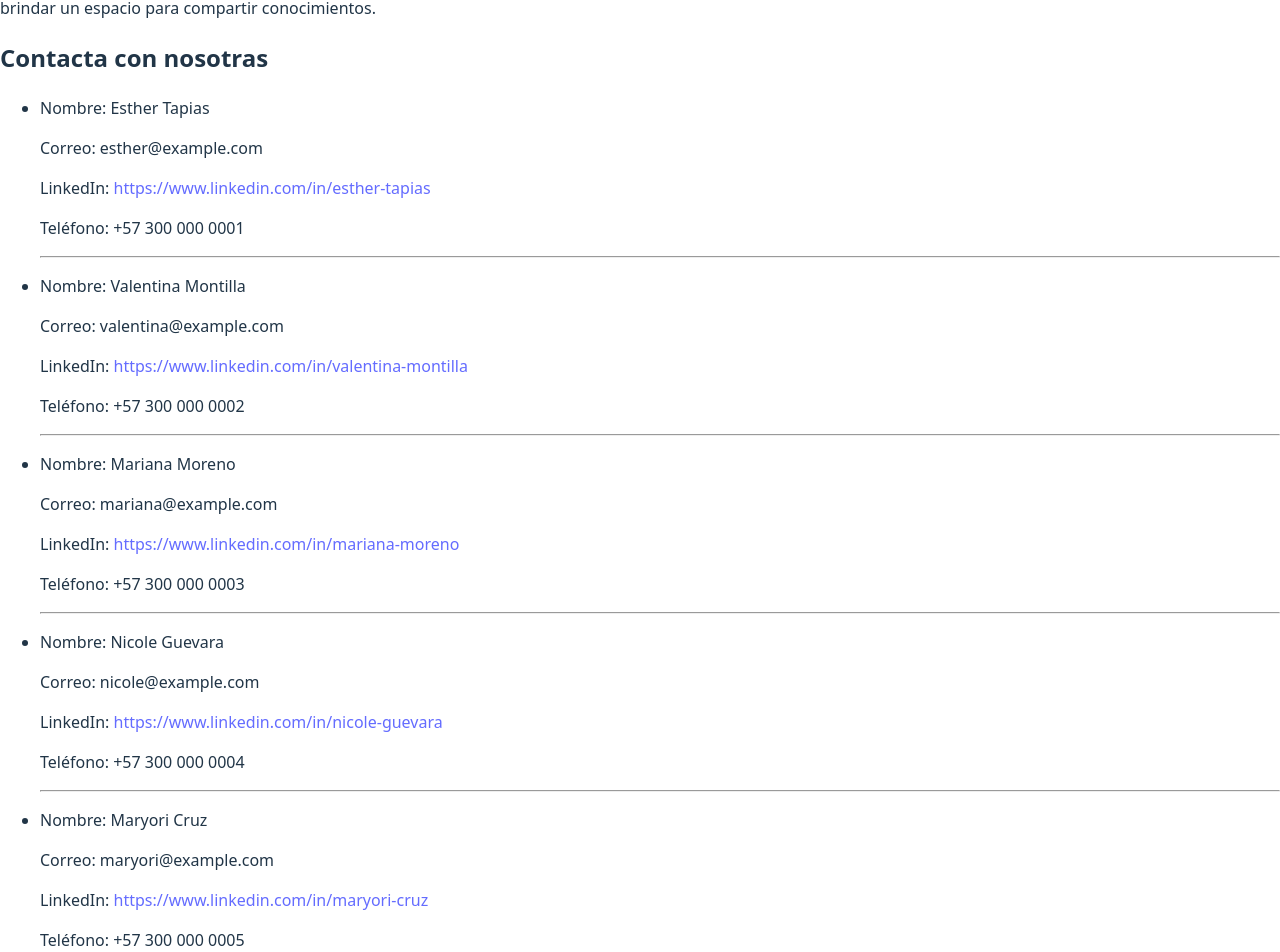
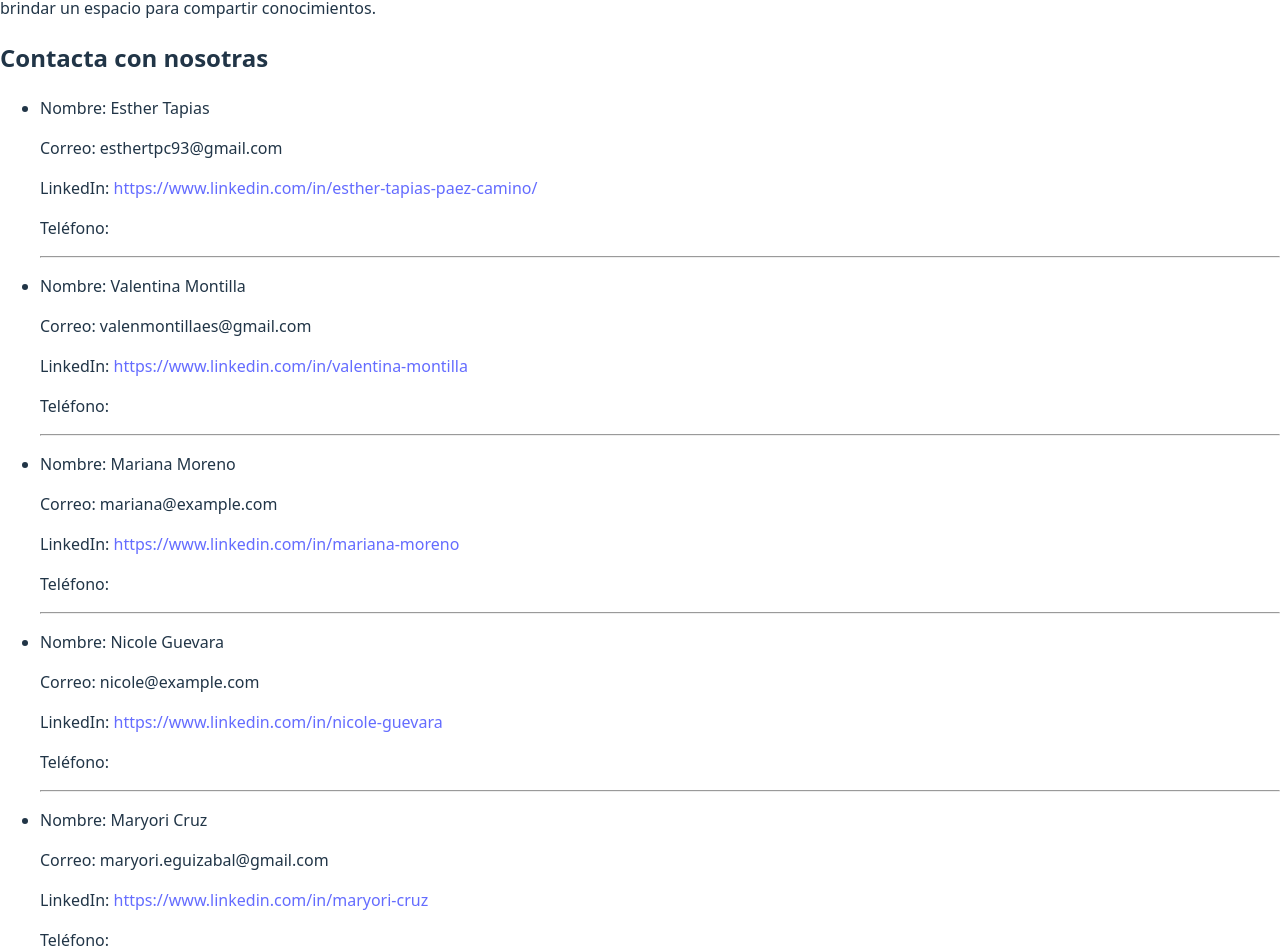
Before and after one commit to nicolegugu93/Noctiluca, a React (Vite) app: page /contactbutterfly in a window 1280 px wide. Shown: the part 953-1905 px from the top of the page. Built offline with nearby package versions, Linux system fonts and the light colour scheme.

Commit message:
buttoncreatebutterfly

```diff
--- a/src/components/NavBar.jsx
+++ b/src/components/NavBar.jsx
@@ -23,7 +23,7 @@ function NavBar(){
 
         <div className={`navbar-buttons ${menuOpen ? "open" : ""}`}>
           <Link to="/" className="navbar-button" onClick={() => setMenuOpen(false)}>Home</Link>
-          <Link to="/contacto" className="navbar-button" onClick={() => setMenuOpen(false)}>Contacto</Link>
+          <Link to="/contactbutterfly" className="navbar-button" onClick={() => setMenuOpen(false)}>Contacto</Link>
         </div>
       </nav>
 
--- a/src/pages/ContactButterfly.jsx
+++ b/src/pages/ContactButterfly.jsx
@@ -1,7 +1,6 @@
 //export default function ContactButterfly() {
   //return <div>Contact Butterfly Page</div>;
 //}
-
 
 //import React from "react";
 
@@ -9,39 +8,39 @@ export default function ContactButterfly() {
   const team = [
     {
       name: "Esther Tapias",
-      email: "esther@example.com",
-      linkedin: "https://www.linkedin.com/in/esther-tapias",
-      phone: "+57 300 000 0001",
+      email: "esthertpc93@gmail.com",
+      linkedin: "https://www.linkedin.com/in/esther-tapias-paez-camino/",
+      github: "https://github.com/EstherTapias",
     },
     {
       name: "Valentina Montilla",
-      email: "valentina@example.com",
+      email: "valenmontillaes@gmail.com",
       linkedin: "https://www.linkedin.com/in/valentina-montilla",
-      phone: "+57 300 000 0002",
+      github: "",
     },
     {
       name: "Mariana Moreno",
       email: "mariana@example.com",
       linkedin: "https://www.linkedin.com/in/mariana-moreno",
-      phone: "+57 300 000 0003",
+      github: "",
     },
     {
       name: "Nicole Guevara",
       email: "nicole@example.com",
       linkedin: "https://www.linkedin.com/in/nicole-guevara",
-      phone: "+57 300 000 0004",
+      github: "",
     },
     {
       name: "Maryori Cruz",
-      email: "maryori@example.com",
+      email: "maryori.eguizabal@gmail.com",
       linkedin: "https://www.linkedin.com/in/maryori-cruz",
-      phone: "+57 300 000 0005",
+      github: "https://github.com/MaryoriCruz",
     },
     {
       name: "Rocio",
       email: "rocio@example.com",
       linkedin: "https://www.linkedin.com/in/rocio",
-      phone: "+57 300 000 0006",
+      github: "",
     },
   ];
 
```
Also changed, not shown: 1 other file (tests, documents, lock files or other folders).
